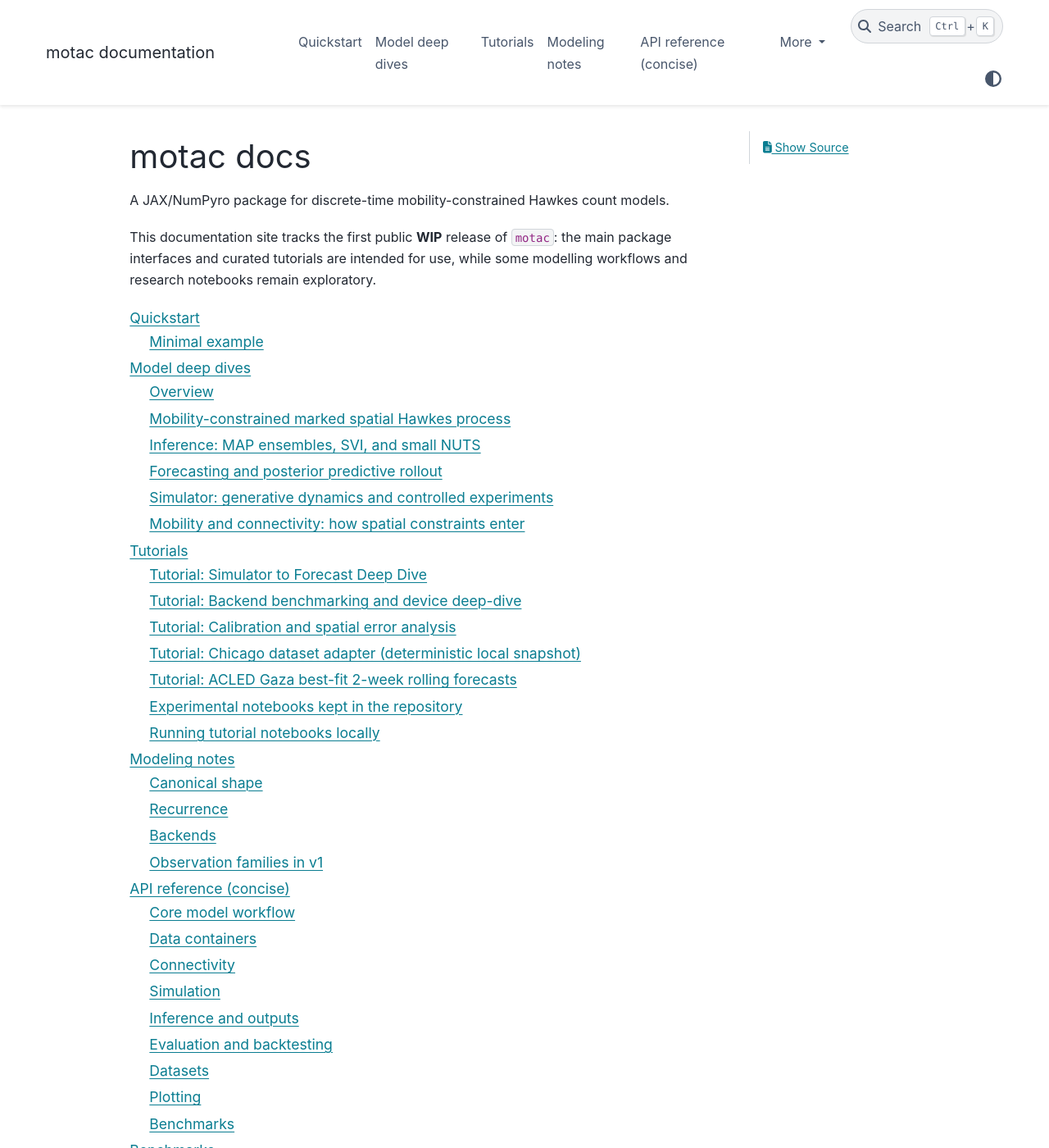
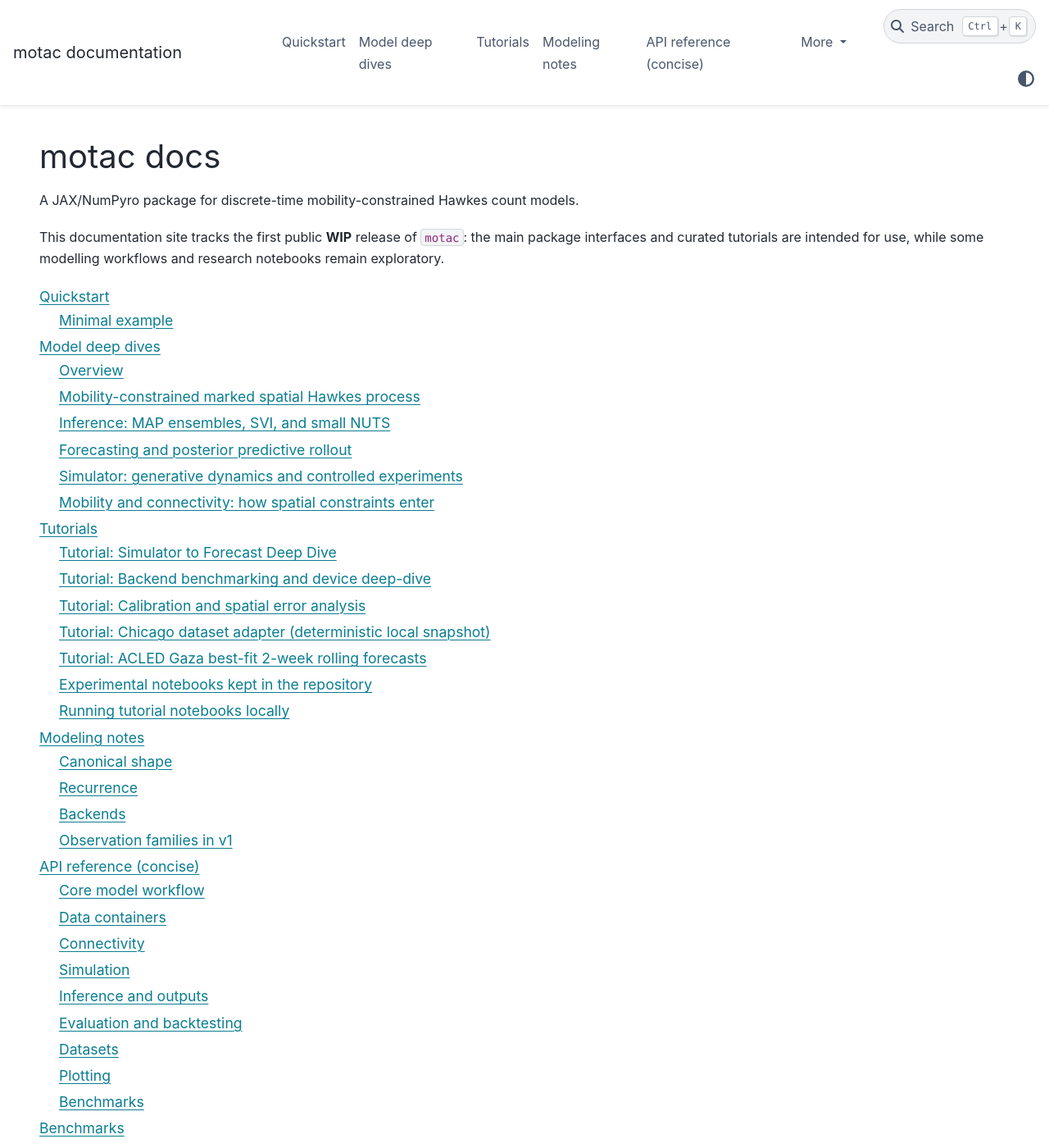
Before and after one commit to OJWatson/motac, a Sphinx documentation site: the page built from docs/index.md, in a window 1280 px wide and 1400 px high. Shown: the whole window at 82% size. Built offline with Sphinx 7.4.7 and the PyData theme 0.15.4, drawn with Linux system fonts in a browser that asks for light colours; pages that are not in the unit, such as notebooks, are missing from menus.

Commit message:
Improve docs layout and math rendering

```diff
--- a/docs/_static/custom.css
+++ b/docs/_static/custom.css
@@ -1,11 +1,12 @@
 /* Documentation polish: improve readability and section navigation behavior. */
 
 .bd-page-width {
-  max-width: 1200px;
+  max-width: 1800px;
 }
 
 .bd-main .bd-content .bd-article-container {
-  max-width: 78ch;
+  max-width: min(1600px, 100%);
+  width: 100%;
 }
 
 .bd-sidebar-primary,
@@ -14,6 +15,37 @@
   top: 1rem;
   max-height: calc(100vh - 2rem);
   overflow-y: auto;
+}
+
+.bd-sidebar-secondary {
+  display: none;
+}
+
+.bd-main .bd-content,
+.bd-main .bd-content .bd-article,
+.bd-main .bd-content .bd-article-container,
+.bd-main .bd-content .bd-article-container__content {
+  max-width: 100%;
+}
+
+.bd-content .nbinput,
+.bd-content .nboutput,
+.bd-content div.nbinput.container,
+.bd-content div.nboutput.container {
+  width: 100%;
+  max-width: 100%;
+}
+
+.bd-content .nboutput img,
+.bd-content .nboutput svg,
+.bd-content .nboutput .output_area img {
+  max-width: 100%;
+  height: auto;
+}
+
+.bd-content div.highlight,
+.bd-content pre {
+  max-width: 100%;
 }
 
 .bd-content .nbinput .prompt,
--- a/docs/conf.py
+++ b/docs/conf.py
@@ -26,11 +26,19 @@ html_theme_options = {
     "show_nav_level": 2,
     "navigation_depth": 4,
     "show_toc_level": 3,
+    "secondary_sidebar_items": [],
 }
 html_static_path = ["_static"]
 html_css_files = ["custom.css"]
 bibtex_bibfiles = ["references.bib"]
 bibtex_reference_style = "author_year"
+mathjax3_config = {
+    "tex": {
+        "inlineMath": [["$", "$"], [r"\\(", r"\\)"]],
+        "displayMath": [["$$", "$$"], [r"\\[", r"\\]"]],
+        "processEscapes": True,
+    }
+}
 
 # Keep docs as local-build artifacts; do not execute notebooks during docs build.
 nbsphinx_execute = "never"
```
